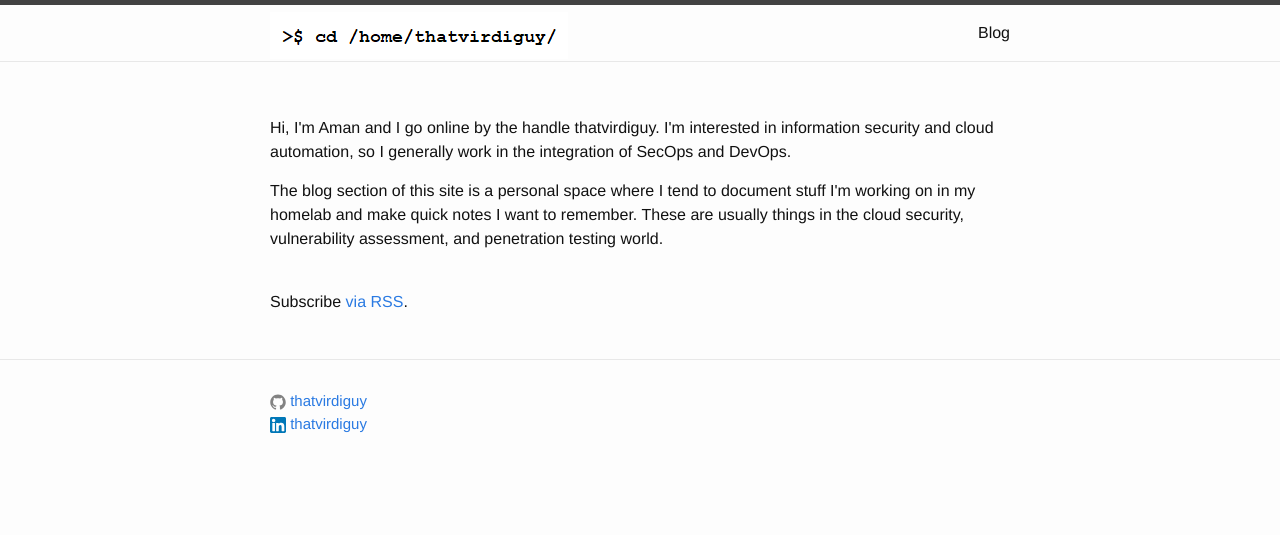
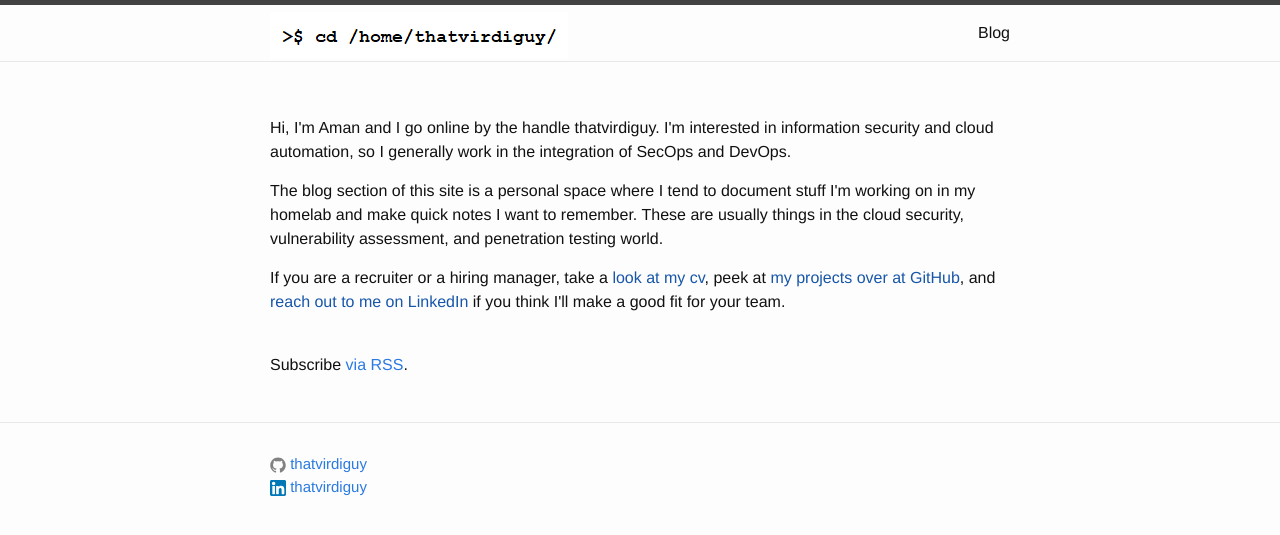
Before and after one commit to thatvirdiguy/thatvirdiguy.github.io, a Jekyll site: the page built from index.html, in a window 1280 px wide. Shown: the top 535 px of the page. Built offline with Jekyll 4.4.1, drawn with Linux system fonts in a browser that asks for light colours.

Commit message:
update landing page

```diff
--- a/index.html
+++ b/index.html
@@ -6,6 +6,7 @@
   <br>
   <p class="lead">Hi, I'm Aman and I go online by the handle thatvirdiguy. I'm interested in information security and cloud automation, so I generally work in the integration of SecOps and DevOps.</p>
   <p>The blog section of this site is a personal space where I tend to document stuff I'm working on in my homelab and make quick notes I want to remember. These are usually things in the cloud security, vulnerability assessment, and penetration testing world.</p>
+  <p>If you are a recruiter or a hiring manager, take a <a href "https://thatvirdiguy.github.io/files/AmandeepSinghVirdi_Resume_2022-03-25.pdf" rel="noopener" target="_blank" >look at my cv</a>, peek at <a href "https://github.com/thatvirdiguy" rel="noopener" target="_blank" >my projects over at GitHub</a>, and <a href "https://www.linkedin.com/in/thatvirdiguy/" rel="noopener" target="_blank" >reach out to me on LinkedIn</a> if you think I'll make a good fit for your team.</p>
   <br>
   <p class="rss-subscribe">Subscribe <a href="{{ "/feed.xml" | prepend: site.baseurl }}">via RSS</a>.</p>
 </div>
```
